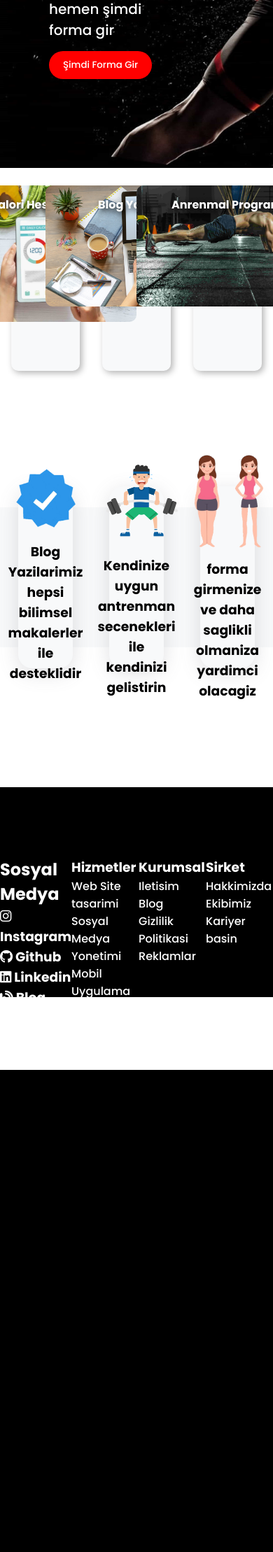
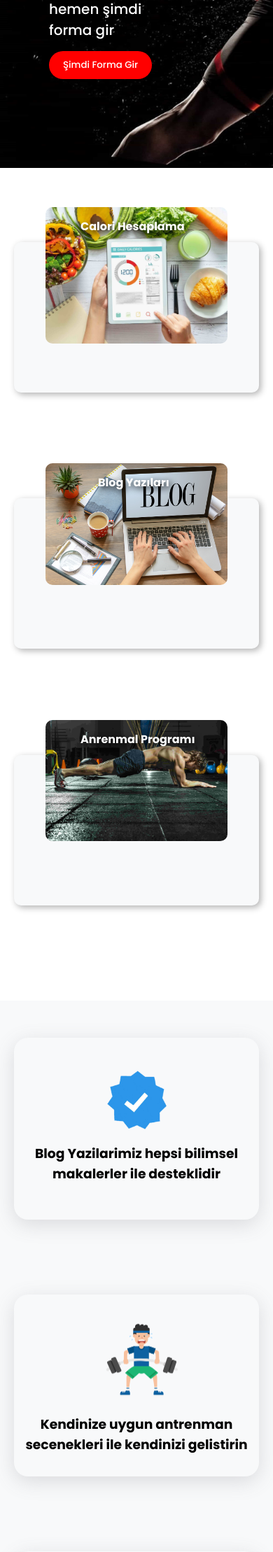
Before and after one commit to YSakalli/sporys, a PHP site: page /profile.php in a window 390 px wide; the page is wider, and only the part inside the window is pictured. Shown: the part 604-2822 px from the top of that part at 70% size. Before the commit the page ends 2133 px from the top of that part, so only its background shows below. Run offline with PHP 8.4, Linux system fonts and the light colour scheme; the visitor is signed in with stand-in values (Sample User, id 1).

Commit message:
response 1.0

```diff
--- a/app.js
+++ b/app.js
@@ -3,3 +3,16 @@ window.addEventListener("scroll", function () {
     var header = document.querySelector("header")
     header.classList.toggle("active", window.scrollY > 0);
 })
+
+let cards = document.querySelectorAll('.card');
+
+cards.forEach(function (card) {
+    card.addEventListener('click', function () {
+
+        cards.forEach(function (c) {
+            c.classList.remove('active');
+        });
+
+        card.classList.add('active');
+    });
+});
--- a/index.html
+++ b/index.html
@@ -15,7 +15,7 @@
 <body>
     <!-- NavBar -->
     <header class="header">
-        <div>
+        <div class="logo">
             <a href="index.html" class="logo">Logo</a>
         </div>
         <nav class="navbar">
--- a/style.css
+++ b/style.css
@@ -8,6 +8,8 @@
     list-style: none;
     text-decoration: none;
 }
+
+
 
 body {
     height: 200vh;
@@ -152,10 +154,9 @@ body {}
     background-color: transparent;
     position: relative;
     display: flex;
-    flex-wrap: wrap;
     justify-content: space-around;
-    margin-top: 75px;
     height: 350px;
+    margin-top: 10 0px;
 }
 
 .container .card {
@@ -172,7 +173,7 @@ body {}
 
 }
 
-.container .card:hover {
+.container .card.active {
     height: 350px;
 
 }
@@ -218,7 +219,7 @@ body {}
     transition: 0.3s ease-in-out;
 }
 
-.container .card:hover .content {
+.container .card.active .content {
     visibility: visible;
     opacity: 1;
     top: -40px;
@@ -393,3 +394,30 @@ footer .footercolm .socialmadia {
     display: flex;
     flex-direction: column;
 }
+
+@media (max-width: 768px) {
+    .container {
+        display: flex;
+        flex-direction: column;
+        align-items: center;
+        height: 1100px;
+        margin-top: 30px;
+    }
+
+    .container .card {
+        width: 350px;
+    }
+
+    .infocards {
+        flex-direction: column;
+        height: 1100px;
+    }
+
+    .infocards .card {
+        width: 350px;
+    }
+
+    header .logo {
+        padding: 0;
+    }
+}
```
